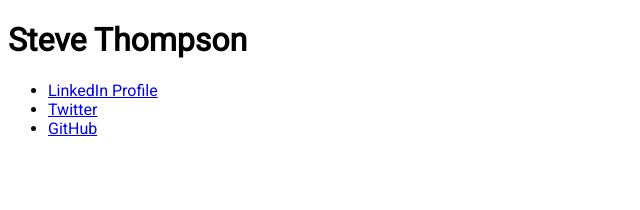
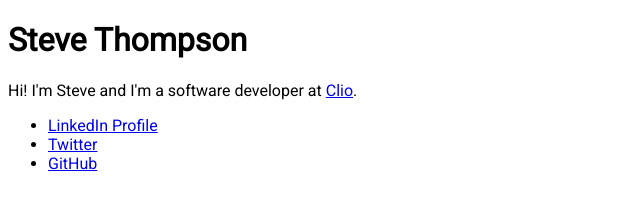
Before and after one commit to stevedev/stevedev_com, a plain HTML site: page index.html in a window 1280 px wide. Shown: the whole page, without its empty margins (0-640 px from the left). Drawn offline with Linux system fonts and the light colour scheme.

Commit message:
Added intro

```diff
--- a/index.html
+++ b/index.html
@@ -12,6 +12,10 @@
   <body>
     <h1>Steve Thompson</h1>
 
+    <p>
+      Hi! I'm Steve and I'm a software developer at <a href="https://www.clio.com/">Clio</a>.
+    </p>
+
     <ul>
       <li><a href="https://www.linkedin.com/in/stevedev/">LinkedIn Profile</a></li>
       <li><a href="https://twitter.com/stevejt">Twitter</a></li>
```
